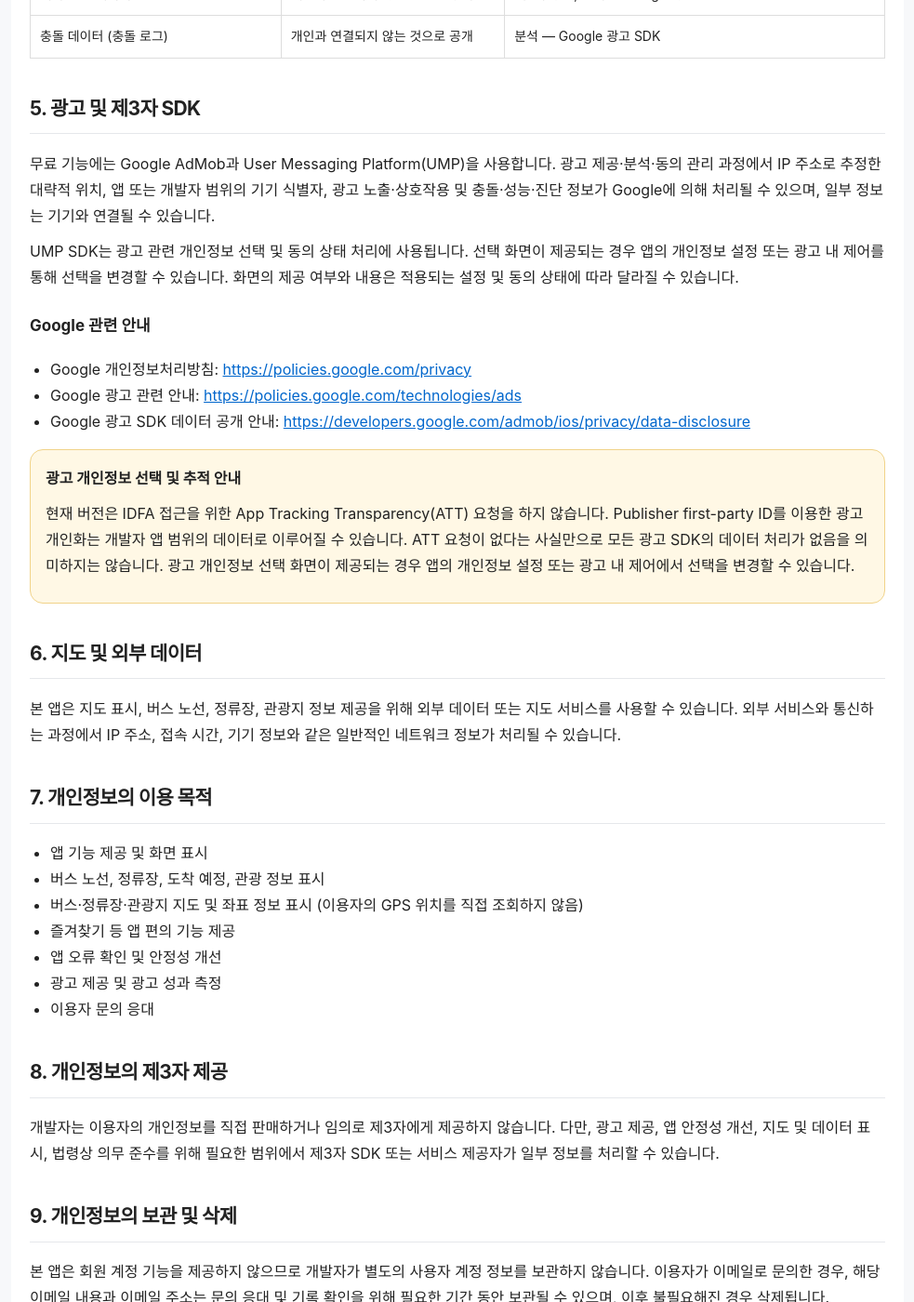
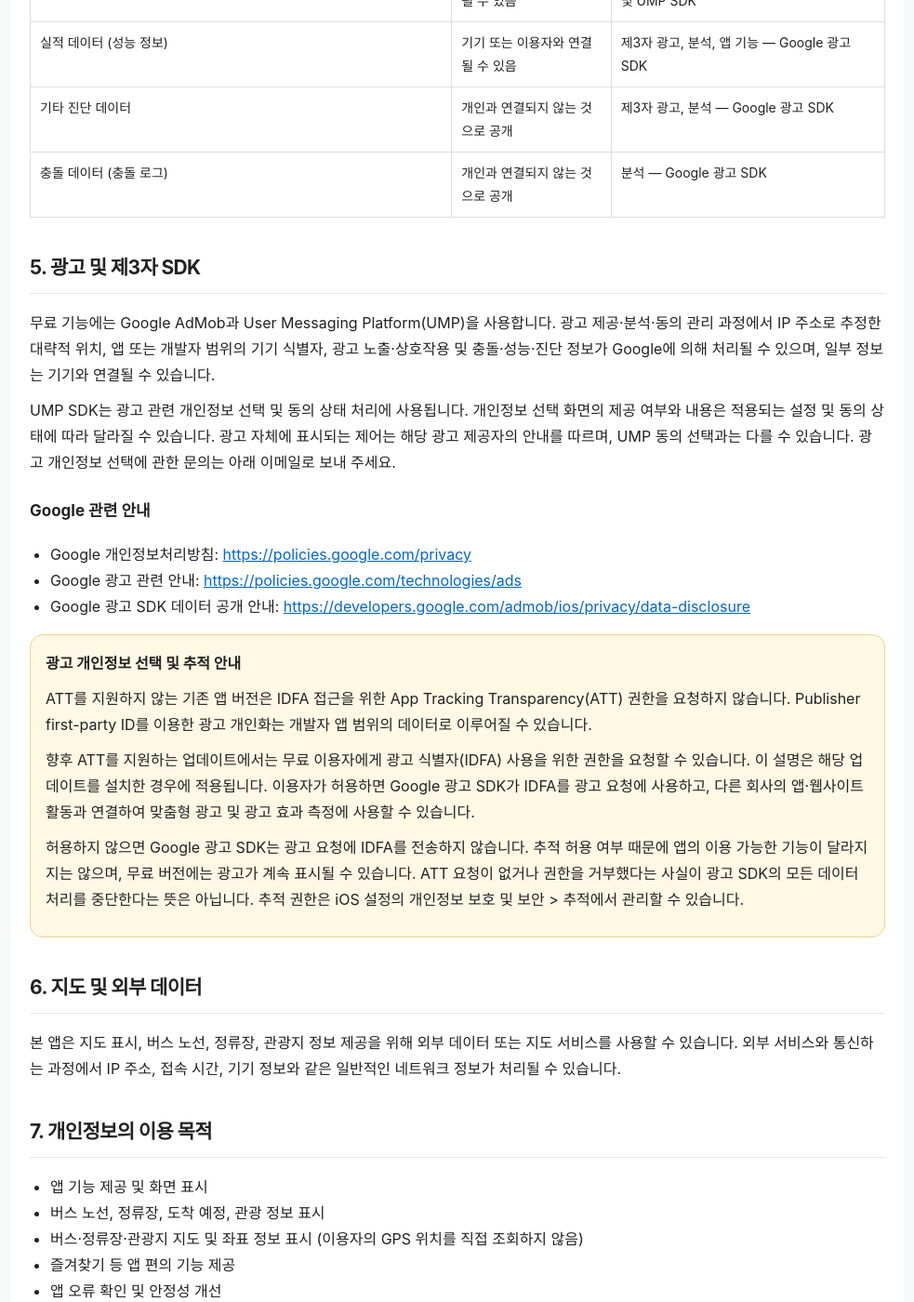
Before and after one commit to Junhyuk/junhyuk.github.io, a Jekyll site: the page gangneung-bus-support/privacy.html, which Jekyll copies as it is, in a window 1280 px wide and 1400 px high, scrolled down 1737 px. Shown: the whole window at 93% size, without its empty margins (148-1131 px from the left). Built offline with Jekyll 4.4.1, drawn with Linux system fonts in a browser that asks for light colours; some of the changed text lies outside the part shown.

Commit message:
Clarify planned ATT update and current advertising privacy choices

```diff
--- a/gangneung-bus-support/privacy.html
+++ b/gangneung-bus-support/privacy.html
@@ -168,7 +168,7 @@
           <td>제3자 광고, 분석, 앱 기능 — Google AdMob 및 UMP SDK</td>
         </tr>
         <tr>
-          <td>기기 ID</td>
+          <td>기기 ID (앱·개발자 범위 식별자 및 향후 ATT 지원 업데이트에서 허용한 경우의 광고 식별자(IDFA))</td>
           <td>기기 또는 이용자와 연결될 수 있음</td>
           <td>제3자 광고, 분석 — Google 광고 SDK</td>
         </tr>
@@ -208,8 +208,9 @@
     </p>
     <p>
       UMP SDK는 광고 관련 개인정보 선택 및 동의 상태 처리에 사용됩니다.
-      선택 화면이 제공되는 경우 앱의 개인정보 설정 또는 광고 내 제어를 통해 선택을 변경할 수 있습니다.
-      화면의 제공 여부와 내용은 적용되는 설정 및 동의 상태에 따라 달라질 수 있습니다.
+      개인정보 선택 화면의 제공 여부와 내용은 적용되는 설정 및 동의 상태에 따라 달라질 수 있습니다.
+      광고 자체에 표시되는 제어는 해당 광고 제공자의 안내를 따르며, UMP 동의 선택과는 다를 수 있습니다.
+      광고 개인정보 선택에 관한 문의는 아래 이메일로 보내 주세요.
     </p>
 
     <h3>Google 관련 안내</h3>
@@ -237,10 +238,20 @@
     <div class="warning">
       <strong>광고 개인정보 선택 및 추적 안내</strong>
       <p>
-        현재 버전은 IDFA 접근을 위한 App Tracking Transparency(ATT) 요청을 하지 않습니다.
+        ATT를 지원하지 않는 기존 앱 버전은 IDFA 접근을 위한 App Tracking Transparency(ATT) 권한을 요청하지 않습니다.
         Publisher first-party ID를 이용한 광고 개인화는 개발자 앱 범위의 데이터로 이루어질 수 있습니다.
-        ATT 요청이 없다는 사실만으로 모든 광고 SDK의 데이터 처리가 없음을 의미하지는 않습니다.
-        광고 개인정보 선택 화면이 제공되는 경우 앱의 개인정보 설정 또는 광고 내 제어에서 선택을 변경할 수 있습니다.
+      </p>
+      <p>
+        향후 ATT를 지원하는 업데이트에서는 무료 이용자에게 광고 식별자(IDFA) 사용을 위한 권한을 요청할 수 있습니다.
+        이 설명은 해당 업데이트를 설치한 경우에 적용됩니다.
+        이용자가 허용하면 Google 광고 SDK가 IDFA를 광고 요청에 사용하고,
+        다른 회사의 앱·웹사이트 활동과 연결하여 맞춤형 광고 및 광고 효과 측정에 사용할 수 있습니다.
+      </p>
+      <p>
+        허용하지 않으면 Google 광고 SDK는 광고 요청에 IDFA를 전송하지 않습니다.
+        추적 허용 여부 때문에 앱의 이용 가능한 기능이 달라지지는 않으며, 무료 버전에는 광고가 계속 표시될 수 있습니다.
+        ATT 요청이 없거나 권한을 거부했다는 사실이 광고 SDK의 모든 데이터 처리를 중단한다는 뜻은 아닙니다.
+        추적 권한은 iOS 설정의 개인정보 보호 및 보안 &gt; 추적에서 관리할 수 있습니다.
       </p>
     </div>
 
@@ -284,7 +295,8 @@
 
     <h2 id="privacy-choices">10. 이용자의 선택권</h2>
     <ul>
-      <li>광고 개인정보 선택 화면이 제공되는 경우 앱의 개인정보 설정 또는 광고 내 제어에서 선택 변경</li>
+      <li>ATT 지원 업데이트의 추적 권한은 iOS 설정의 개인정보 보호 및 보안 &gt; 추적에서 관리</li>
+      <li>광고 자체에 제어가 표시되는 경우 해당 광고 제공자의 안내에 따라 이용</li>
       <li>앱 삭제를 통한 앱 이용 중단</li>
       <li>문의 이메일을 통한 개인정보 관련 요청</li>
     </ul>
```
Also changed, not shown: other parts of gangneung-bus-support/privacy.html (+2 -2 lines).
